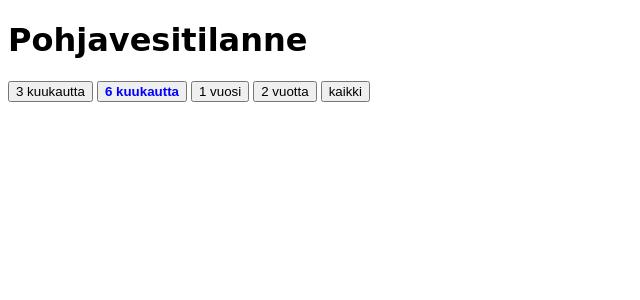
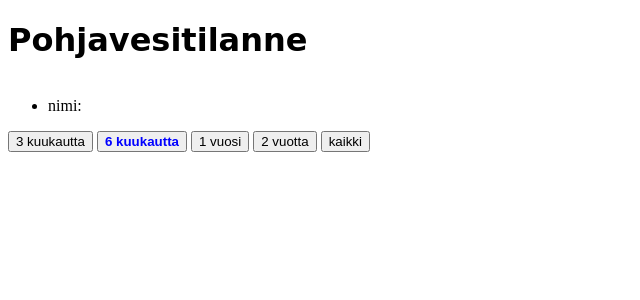
Before and after one commit to City-of-Helsinki/geowaterbed, a Django app: template app/templates/app/index.html in a window 1280 px wide. Shown: the top 300 px of the page, without its empty margins (0-640 px from the left). Run offline with Django 3.2, Linux system fonts and the light colour scheme; the template is opened without the code that fills it: values that come from a table or form of the project are taken from there, others are empty; data comes from the database, SQL or seed files in the repository; some libraries are stand-ins or nearby versions.

Commit message:
Observator address list now showing

```diff
--- a/app/static/app/app.css
+++ b/app/static/app/app.css
@@ -1,10 +1,5 @@
 
 h1 { font-family: "Comic Sans MS", "Comic Sans", cursive; }
-
-#contained_chart {
-    clear: both;
-    /*position: relative;*/
-}
 
 #container_mobiletoolbar {
     display: none;
@@ -36,3 +31,11 @@
     color: blue;
     font-weight: bold;
 }
+
+#map {
+    float: left;
+}
+
+#observators {
+    overflow: scroll;
+}
--- a/app/static/app/app.js
+++ b/app/static/app/app.js
@@ -13,7 +13,7 @@
     var retina = isRetinaDisplay();
 
     return function () {
-        var height = $(window).height();
+        var height = $(window).height() - 20;
         var width = $(window).width() - 20;
         console.log('respond activate', height, width, retina);
         if (width < FULL_APP) {
@@ -24,9 +24,14 @@
                chart_reflow();
             });
         } else {
+
+            var top_halves_height = height / 2;
+            var top_halves_width = width / 2;
+
             $("#app").toggleClass('mobile', false).css('max-width', '90%');
             $("#container").css({'width': width, 'max-width' : '90%', 'max-height' : '30em'});
-            $('#map').css({'height':height, 'width': width, 'max-width' : '90%', 'max-height' : '32em'});
+            $('#map').css({'height':height, 'width': width, 'max-width' : '40%', 'max-height' : '32em'});
+            $('#observators').css({'height':"24em", 'width': width, 'max-width' : '40%', 'max-height' : '32em'});
             window.requestAnimationFrame(function () {
                chart_reflow();
             });
--- a/app/templates/app/index.html
+++ b/app/templates/app/index.html
@@ -20,6 +20,14 @@
 {% block content %}
     <div id="app">
          <div id="map"></div>
+        <div id="observators">
+        <ul>
+            {% for obs in observators %}
+                <li>{{ obs.name }}:
+                    {{ obs.address|default:"" }}</li>
+            {% endfor %}
+        </ul>
+        </div>
          <div id="container">
              <div id="container_mobiletoolbar"><button>X</button></div>
              <div id="timerange_toolbar">
--- a/app/views.py
+++ b/app/views.py
@@ -69,7 +69,7 @@
     data['observators'][selected.name]['observations'] = get_data(selected, "all")
 
     jsdata = json.dumps(data)
-    return render(request, "app/index.html", {'queryset': Observer.objects.all(),
+    return render(request, "app/index.html", {'observators': Observer.objects.all().order_by('address'),
                                               'observations': jsdata})
 
 DEFAULT_MONTH_SPAN = 6
```
